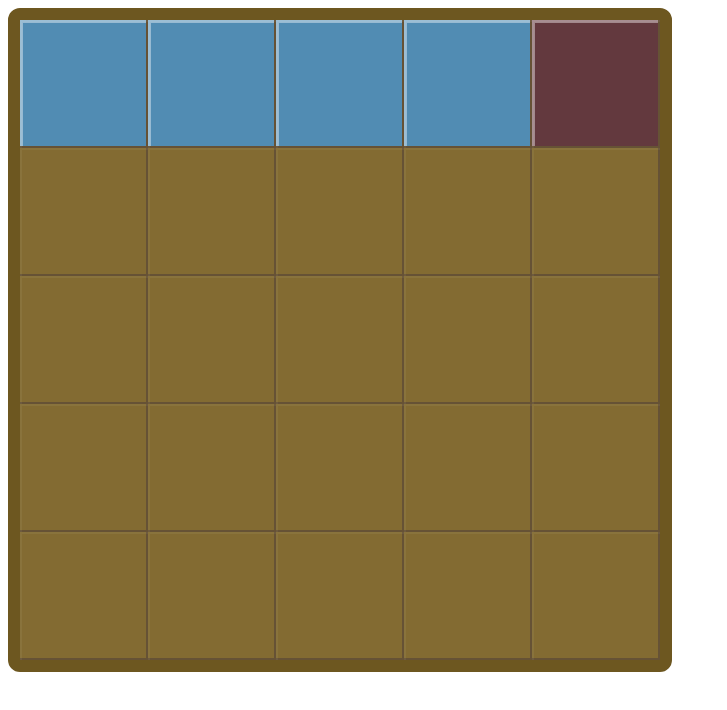
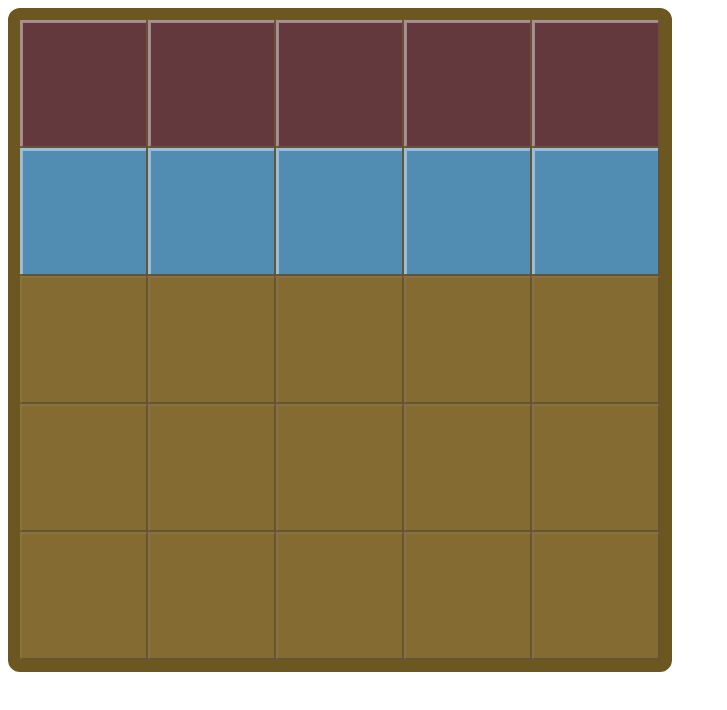
Before and after one commit to Igorserdyukov/Grid-Garden, a plain HTML site: page index.html in a window 1280 px wide. Shown: the whole page, without its empty margins (0-727 px from the left). Drawn offline with Linux system fonts and the light colour scheme.

Commit message:
lvl_19_complete

```diff
--- a/css/main.css
+++ b/css/main.css
@@ -25,6 +25,7 @@
 
   #plants {
 	z-index: 30;
+	order: -1;
   }
 
   #soil {
@@ -76,7 +77,7 @@
   .plant.weed {
   }
   .treatment.weed {
-	order: 6;
+	order: -1;
   }
 
   .plant.carrot {
--- a/index.html
+++ b/index.html
@@ -49,6 +49,21 @@
           <span class="plot"></span>
         </div>
 		<div id="plants" class="" style="">
+			<div class="plant weed" style="">
+				<div class="bg"></div>
+			</div>
+			<div class="plant weed" style="">
+				<div class="bg"></div>
+			</div>
+			<div class="plant weed" style="">
+				<div class="bg"></div>
+			</div>
+			<div class="plant weed" style="">
+				<div class="bg"></div>
+			</div>
+			<div class="plant weed" style="">
+				<div class="bg"></div>
+			</div>
 			<div class="plant carrot" style="">
 				<div class="bg"></div>
 			</div>
@@ -61,11 +76,14 @@
 			<div class="plant carrot" style="">
 				<div class="bg"></div>
 			</div>
-			<div class="plant weed" style="">
+			<div class="plant carrot" style="">
 				<div class="bg"></div>
 			</div>
 		</div>
 		<div id="garden" class="" style="">
+			<div class="treatment weed" style="">
+				<div class="bg"></div>
+			</div>
 			<div class="treatment carrot" style="">
 				<div class="bg"></div>
 			</div>
@@ -75,7 +93,19 @@
 			<div class="treatment carrot" style="">
 				<div class="bg"></div>
 			</div>
+			<div class="treatment weed" style="">
+				<div class="bg"></div>
+			</div>
 			<div class="treatment carrot" style="">
+				<div class="bg"></div>
+			</div>
+			<div class="treatment weed" style="">
+				<div class="bg"></div>
+			</div>
+			<div class="treatment carrot" style="">
+				<div class="bg"></div>
+			</div>
+			<div class="treatment weed" style="">
 				<div class="bg"></div>
 			</div>
 			<div class="treatment carrot" style="">
```
